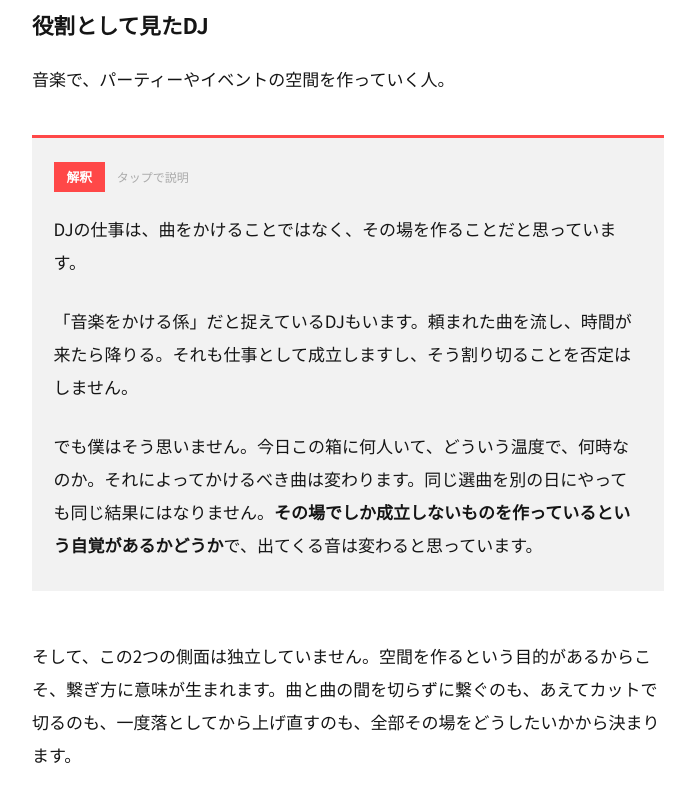
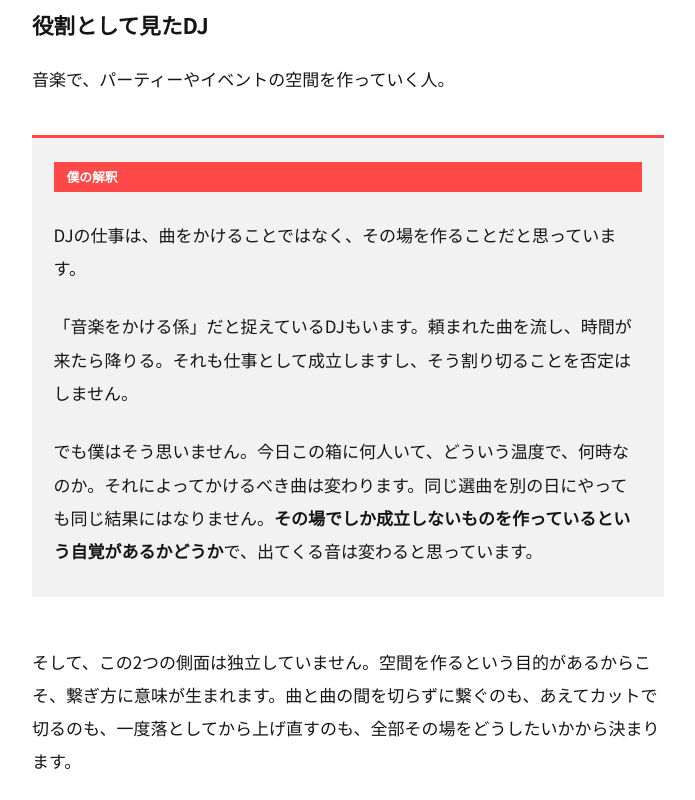
Before and after one commit to mackey-7/dj-textbook, a Next.js app: page /what-is-a-dj in a window 1280 px wide. Shown: the part 920-1720 px from the top of the page, without its empty margins (292-987 px from the left). Built offline with nearby package versions, Linux system fonts and the light colour scheme.

Commit message:
解釈ブロックの開閉説明を廃止
タップで説明が開く仕掛けは、バッジを「僕の解釈」にすれば
不要になる。誰の意見かがラベルだけで伝わるため。
状態を持たなくなったのでクライアント側の処理も不要になった。

```diff
--- a/components/Interpretation.js
+++ b/components/Interpretation.js
@@ -1,36 +1,14 @@
-'use client'
-
-import { useState } from 'react'
+import { sections } from '../content/structure'
 
 /**
  * 解釈ブロック。
- * 事実と区別するため視覚的に浮かせ、バッジ自体が自己説明的に振る舞う。
- * 検索から直接この記事に着地した読者でも、バッジを押せば意味が分かる。
+ * バッジを「僕の解釈」とすることで、誰の意見かがラベルだけで伝わる。
+ * 検索から直接この記事に着地した読者でも説明を要しない。
  */
 export default function Interpretation({ id, children }) {
-  const [open, setOpen] = useState(false)
-
   return (
     <aside className="interp" id={id}>
-      <div className="interp__head">
-        <button
-          type="button"
-          className="interp__badge"
-          aria-expanded={open}
-          onClick={() => setOpen((v) => !v)}
-        >
-          解釈
-        </button>
-        <span className="interp__hint">タップで説明</span>
-      </div>
-
-      {open && (
-        <p className="interp__note">
-          ここから先は書き手の意見です。事実ではないので、反対の立場もありえます。
-          違うと思ったら、ページ下部のフォームから聞かせてください。
-        </p>
-      )}
-
+      <p className="interp__badge">僕の解釈</p>
       <div className="interp__body">{children}</div>
     </aside>
   )
```
